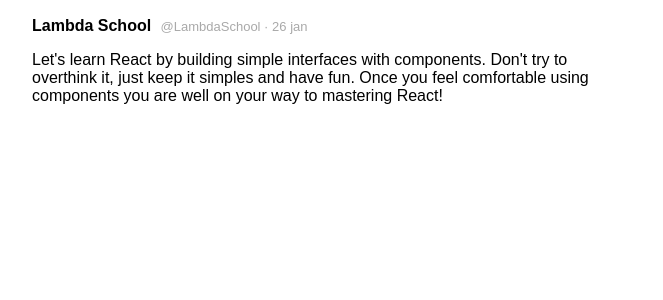
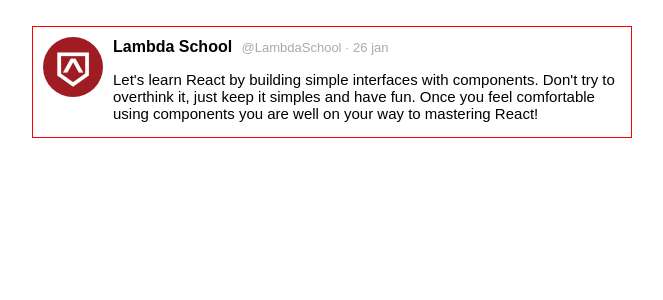
Before and after one commit to Alex-AK/react-functional-components, a React (Create React App) app in the folder Project-I-Social-Card/social-card/: page / in a window 1280 px wide. Shown: the top 300 px of the page, without its empty margins (308-971 px from the left). Built offline with nearby package versions, Linux system fonts and the light colour scheme; the HTML template or start-up script is replaced by a standard one.

Commit message:
HeaderContainer finished

```diff
--- a/Project-I-Social-Card/social-card/src/App.css
+++ b/Project-I-Social-Card/social-card/src/App.css
@@ -7,4 +7,5 @@
 .container {
   width: 600px;
   margin: 0 auto;
+  padding: 20px;
 }
--- a/Project-I-Social-Card/social-card/src/components/HeaderComponents/Header.css
+++ b/Project-I-Social-Card/social-card/src/components/HeaderComponents/Header.css
@@ -1,5 +1,17 @@
 /* All styles for your header Components live here */
 
+.header-container {
+  border: 1px solid red;
+  display: flex;
+}
+
+.image-thumbnail {
+  display: inline-block;
+  border-radius: 50%;
+  width: 60px;
+  height: 60px;
+  padding: 10px;
+}
 
 .header-title {
   font-size: 16px;
@@ -12,3 +24,7 @@
   font-weight: 300;
   padding-left: 5px;
 }
+
+.header-content {
+  font-size: 15px;
+}
--- a/Project-I-Social-Card/social-card/src/components/HeaderComponents/HeaderContainer.js
+++ b/Project-I-Social-Card/social-card/src/components/HeaderComponents/HeaderContainer.js
@@ -4,13 +4,17 @@
 
 import HeaderTitle from './HeaderTitle';
 import HeaderContent from './HeaderContent';
+import ImageThumbnail from './ImageThumbnail';
 
 
 const HeaderContainer = () => {
   return (
-    <div>
-      <HeaderTitle title="Lambda School" subtitle="@LambdaSchool · 26 jan" />
-      <HeaderContent content="Let's learn React by building simple interfaces with components. Don't try to overthink it, just keep it simples and have fun. Once you feel comfortable using components you are well on your way to mastering React!" />
+    <div className="header-container">
+      <ImageThumbnail />
+      <div className="header-text">
+        <HeaderTitle title="Lambda School" subtitle="@LambdaSchool · 26 jan" />
+        <HeaderContent content="Let's learn React by building simple interfaces with components. Don't try to overthink it, just keep it simples and have fun. Once you feel comfortable using components you are well on your way to mastering React!" />
+      </div>
     </div>
   )
 }
--- a/Project-I-Social-Card/social-card/src/components/HeaderComponents/ImageThumbnail.js
+++ b/Project-I-Social-Card/social-card/src/components/HeaderComponents/ImageThumbnail.js
@@ -1,2 +1,8 @@
 import React from 'react';
 import './Header.css';
+import logo from './lambda-logo.jpg';
+
+
+const ImageThumbnail = () => <img className="image-thumbnail" src={logo} alt="Lambda School Logo" />
+
+export default ImageThumbnail;
```
Also changed, not shown: Project-I-Social-Card/social-card/src/components/HeaderComponents/lambda-logo.jpg (added).
